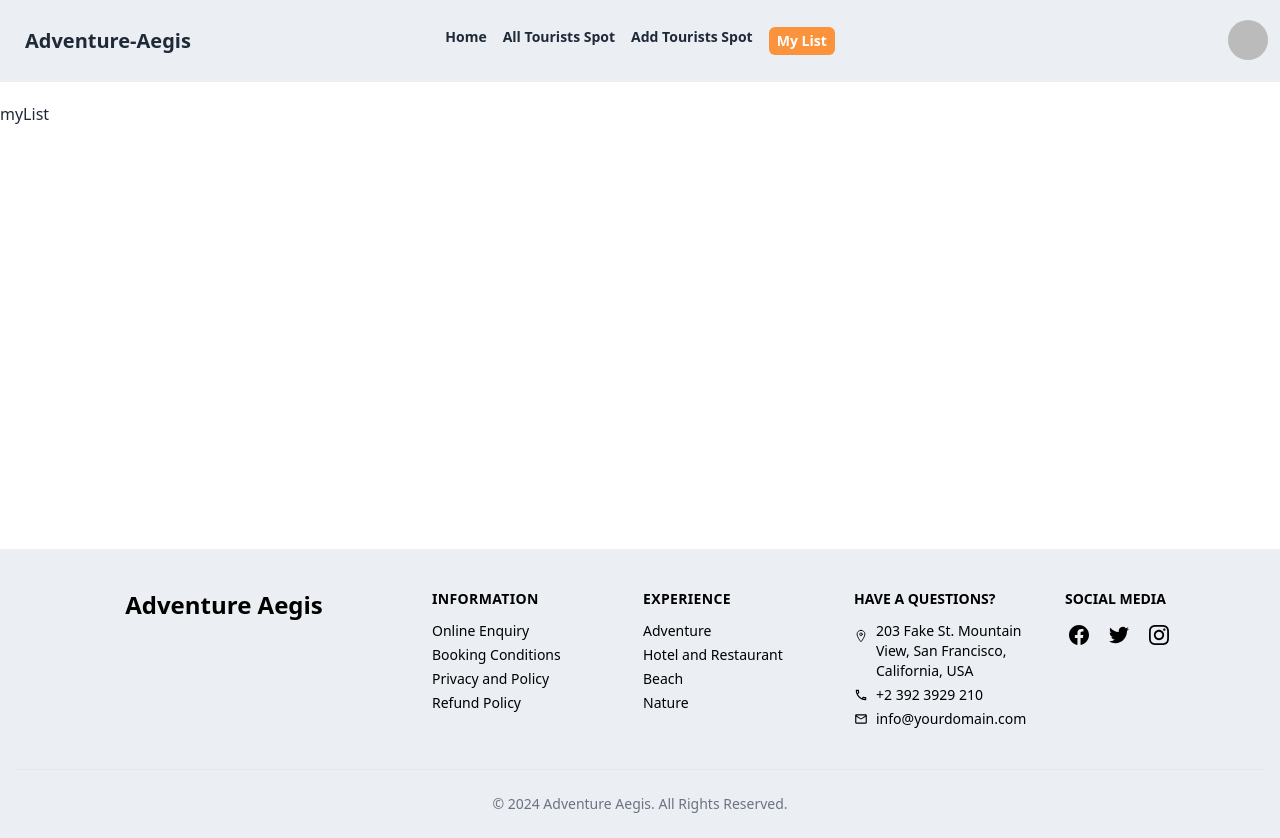
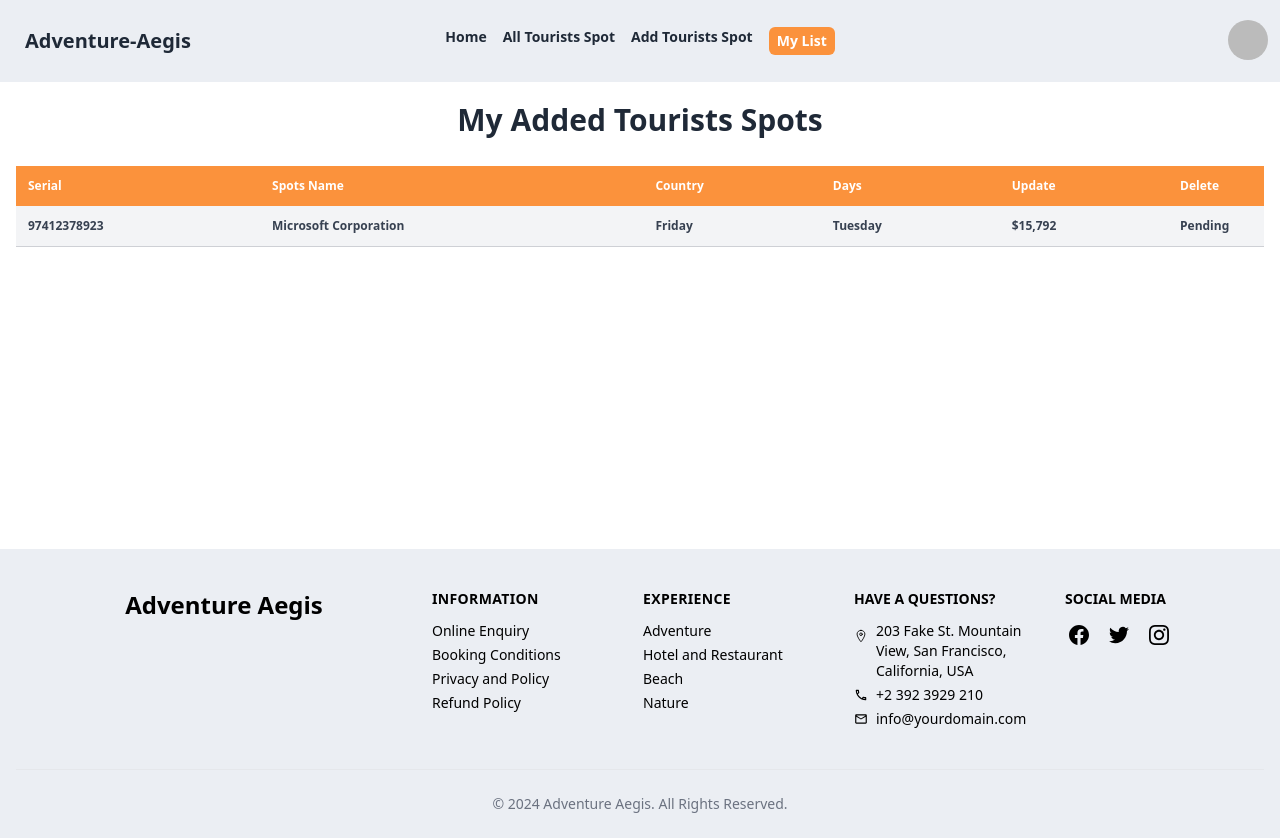
Before and after one commit to kibriarobin97/adventure-aegis-client, a React (Vite) app: page /myList in a window 1280 px wide. Built offline with nearby package versions, Linux system fonts and the light colour scheme; no server answers; sample sign-in values are in the browser's storage.

Commit message:
added my list table

```diff
--- a/src/components/Headers.jsx
+++ b/src/components/Headers.jsx
@@ -75,10 +75,10 @@ const Headers = () => {
                         :
                         <div>
                             <Link to='/login'>
-                                <a className="btn btn-sm bg-orange-400 text-white hover:bg-orange-600 duration-400">Login</a>
+                                <a className="btn btn-sm bg-orange-400 text-white hover:bg-orange-600 duration-500">Login</a>
                             </Link>
                             <Link to='/register'>
-                                <a className="btn btn-sm bg-orange-400 text-white hover:bg-orange-600 duration-400">Register</a>
+                                <a className="btn btn-sm bg-orange-400 text-white hover:bg-orange-600 duration-500">Register</a>
                             </Link>
                         </div>
                 }
--- a/src/main.jsx
+++ b/src/main.jsx
@@ -23,11 +23,11 @@ const router = createBrowserRouter([
   {
     path: "/",
     element: <Root></Root>,
+    errorElement: <ErrorPage></ErrorPage>,
     children: [
       {
         path: '/',
         element: <Home></Home>,
-        errorElement: <ErrorPage></ErrorPage>,
         loader: () => fetch('http://localhost:5000/spot')
       },
       {
--- a/src/pages/AddTouristsSpot.jsx
+++ b/src/pages/AddTouristsSpot.jsx
@@ -43,6 +43,7 @@ const AddTouristsSpot = () => {
                     confirmButtonText: 'ok'
                   })
             }
+            form.reset()
         })
     }
 
@@ -91,7 +92,7 @@ const AddTouristsSpot = () => {
                             <textarea id="bio" name="description" placeholder="Description" className="w-full p-1 rounded-md focus:ring focus:ring-opacity-75 dark:text-black focus:dark:ring-violet-600 dark:border-gray-300"></textarea>
                         </div>
                         <div className="col-span-full">
-                            <input type="submit" className="btn btn-block bg-orange-400 text-white hover:bg-orange-600 duration-400" value="Add" />
+                            <input type="submit" className="btn btn-block bg-orange-400 text-white hover:bg-orange-600 duration-500" value="Add" />
                         </div>
                     </div>
                 </fieldset>
--- a/src/pages/MyList.jsx
+++ b/src/pages/MyList.jsx
@@ -3,7 +3,53 @@
 const MyList = () => {
     return (
         <div className="min-h-[calc(100vh-353px)]">
-            <h3>myList</h3>
+            <h3 className="text-3xl font-bold text-center my-3">My Added Tourists Spots</h3>
+            <div className="container p-2 mx-auto sm:p-4 text-gray-700">
+                <div className="overflow-x-auto">
+                    <table className="min-w-full text-xs">
+                        <colgroup>
+                            <col />
+                            <col />
+                            <col />
+                            <col />
+                            <col />
+                            <col className="w-24" />
+                        </colgroup>
+                        <thead className="bg-orange-400">
+                            <tr className="text-left">
+                                <th className="p-3 text-white">Serial</th>
+                                <th className="p-3 text-white">Spots Name</th>
+                                <th className="p-3 text-white">Country</th>
+                                <th className="p-3 text-white">Days</th>
+                                <th className="p-3 text-white">Update</th>
+                                <th className="p-3 text-white">Delete</th>
+                            </tr>
+                        </thead>
+                        <tbody>
+                            <tr className="border-b border-opacity-20 border-gray-700 bg-gray-100">
+                                <td className="p-3">
+                                    <p className="font-semibold">97412378923</p>
+                                </td>
+                                <td className="p-3">
+                                    <p className="font-semibold">Microsoft Corporation</p>
+                                </td>
+                                <td className="p-3">
+                                    <p className="font-semibold">Friday</p>
+                                </td>
+                                <td className="p-3">
+                                    <p className="font-semibold">Tuesday</p>
+                                </td>
+                                <td className="p-3">
+                                    <p className="font-semibold">$15,792</p>
+                                </td>
+                                <td className="p-3">
+                                        <p className="font-semibold">Pending</p>
+                                </td>
+                            </tr>
+                        </tbody>
+                    </table>
+                </div>
+            </div>
         </div>
     );
 };
```
